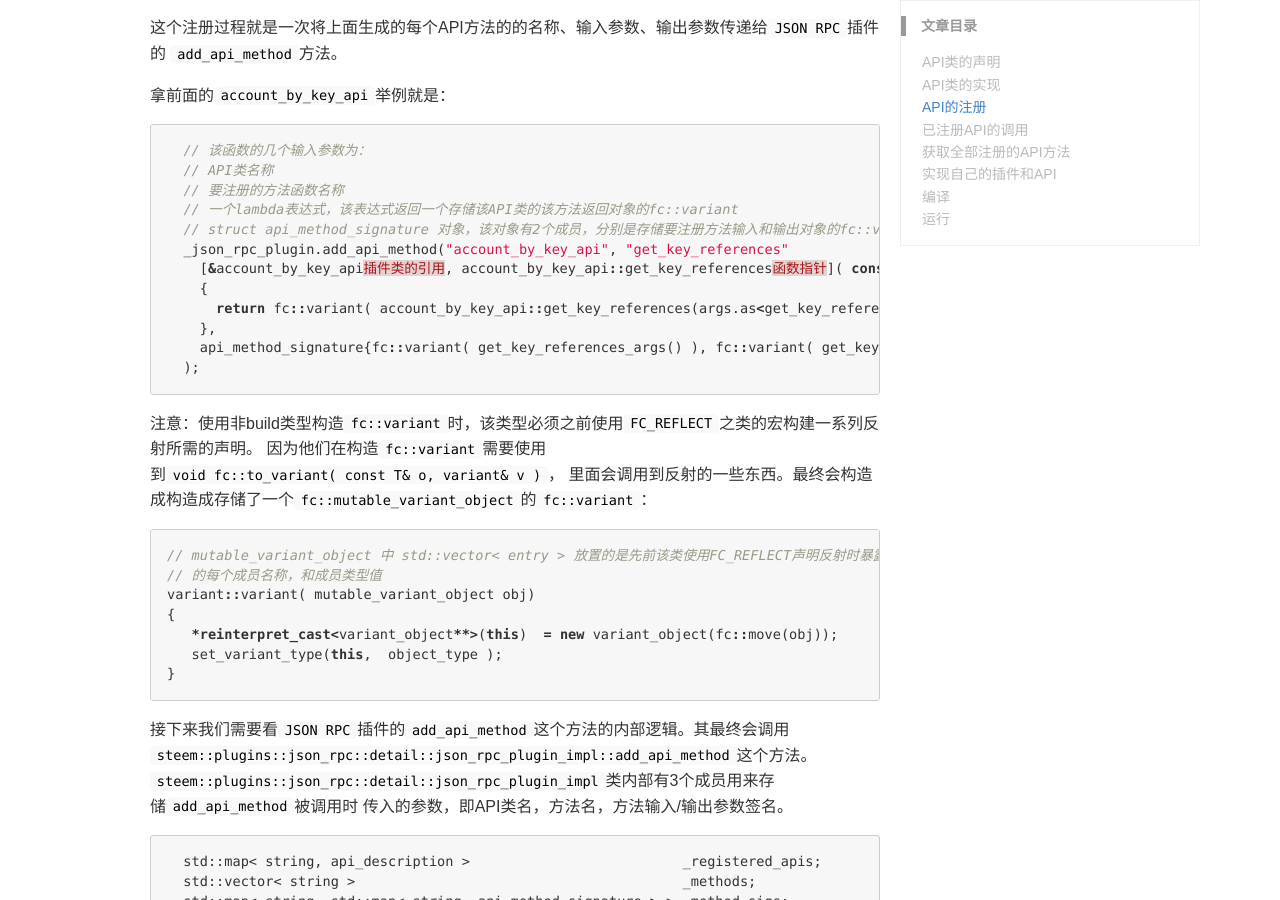
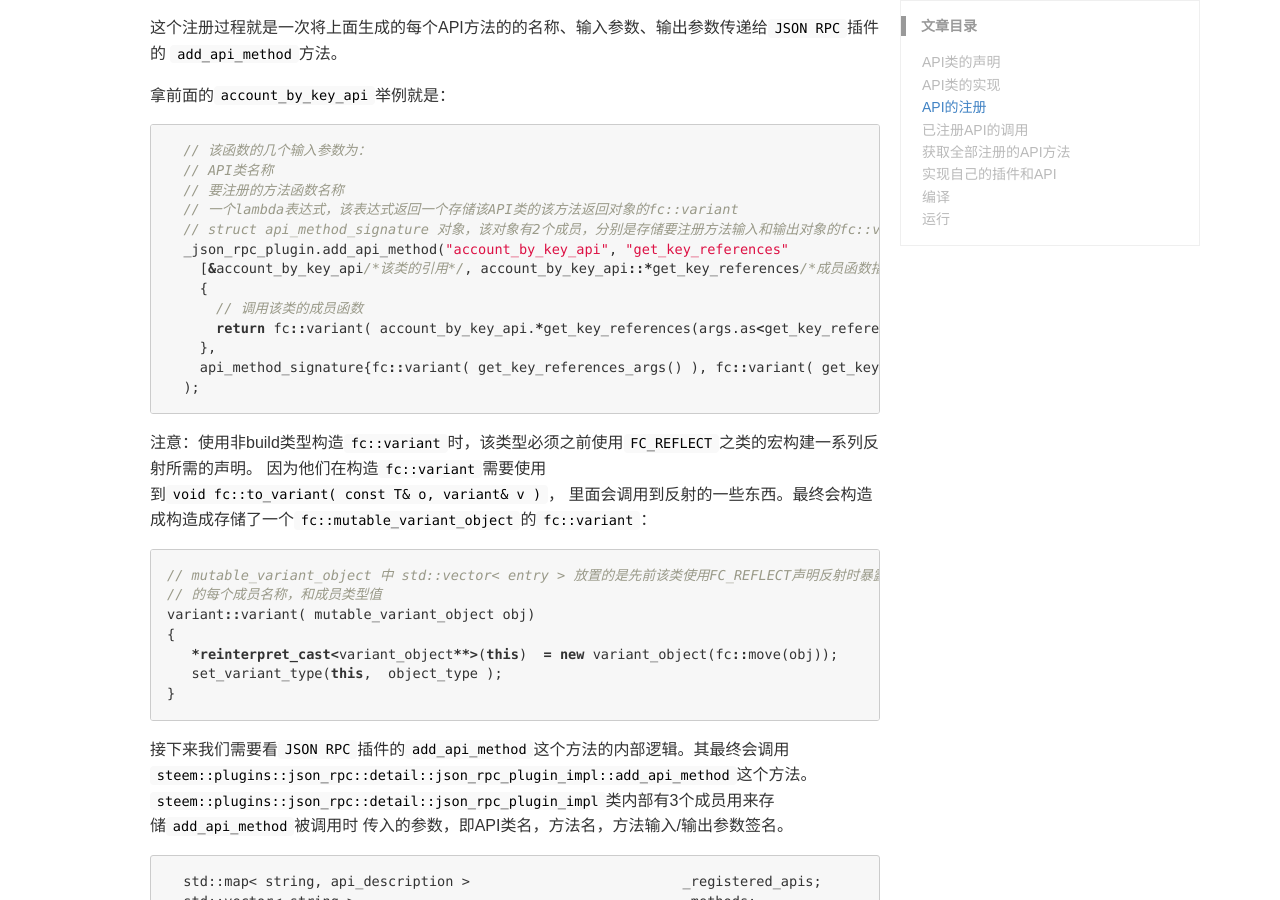
Before and after one commit to lrita/lrita.github.io, a Jekyll site: the page built from _posts/2018-03-07-steemd-source-1.md, in a window 1280 px wide and 900 px high, scrolled down 5613 px. Built offline with Jekyll 4.4.1, drawn with Linux system fonts in a browser that asks for light colours; comment, search, counter and statistics services are not loaded.

Commit message:
update 2018-03-07-steemd-source-1.md

```diff
--- a/_posts/2018-03-07-steemd-source-1.md
+++ b/_posts/2018-03-07-steemd-source-1.md
@@ -259,9 +259,10 @@ void operator()( Plugin& plugin, const std::string& method_name, Method method,
   // 一个lambda表达式，该表达式返回一个存储该API类的该方法返回对象的fc::variant
   // struct api_method_signature 对象，该对象有2个成员，分别是存储要注册方法输入和输出对象的fc::variant
   _json_rpc_plugin.add_api_method("account_by_key_api", "get_key_references"
-    [&account_by_key_api插件类的引用, account_by_key_api::get_key_references函数指针]( const fc::variant & args) -> fc::variant
+    [&account_by_key_api/*该类的引用*/, account_by_key_api::*get_key_references/*成员函数指针*/]( const fc::variant & args) -> fc::variant
     {
-      return fc::variant( account_by_key_api::get_key_references(args.as<get_key_references_args *>(), true) );
+      // 调用该类的成员函数
+      return fc::variant( account_by_key_api.*get_key_references(args.as<get_key_references_args *>(), true) );
     },
     api_method_signature{fc::variant( get_key_references_args() ), fc::variant( get_key_references_return() )}
   );
```
